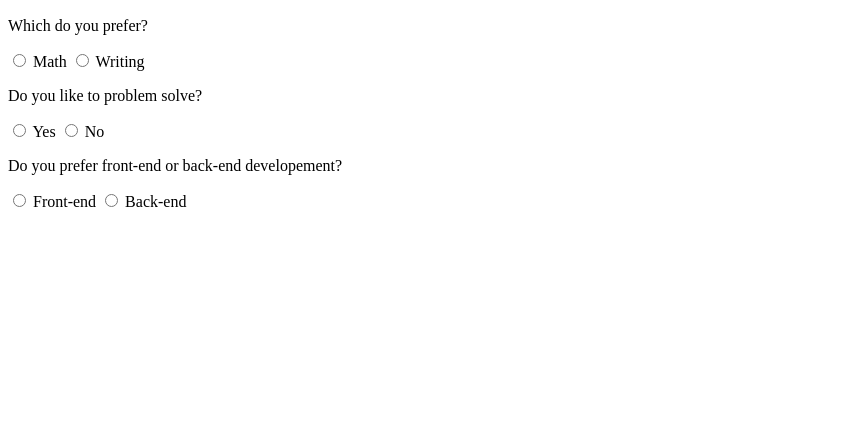
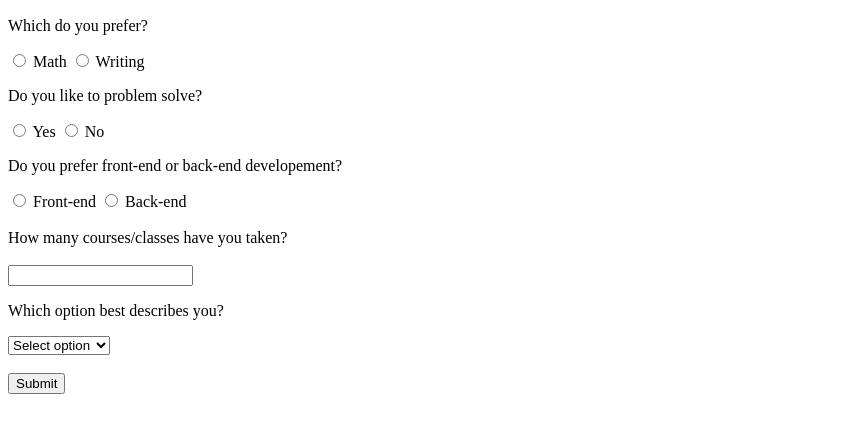
Before and after one commit to DavidDGamble/programming-language-suggester, a plain HTML site: page index.html in a window 1280 px wide. Shown: the part 110-542 px from the top of the page, without its empty margins (0-866 px from the left). Drawn offline with Linux system fonts and the light colour scheme.

Commit message:
Add completed code to html.

```diff
--- a/index.html
+++ b/index.html
@@ -38,9 +38,24 @@
 		<label>
 			<input type="radio" name="q3" value="back">
 			Back-end
-		</label>
+		</label><br><br>
 		<!-- how many previous course/classes have you taken? -->
+		<label for="q4">How many courses/classes have you taken?</label><br><br>
+		<input id="q4" type="text">
 		<!-- choose which option best describes you. -->
+		<p>Which option best describes you?</p>
+		<select id="q5">
+			<option>Select option</option>
+			<option>Creative</option>
+			<option>Logical</option>
+			<option>Thorough</option>
+			<option>Well-rounded</option>
+		</select><br><br>
+
+		<button type="submit">Submit</button>
 	</form>
+	<div class="hidden">
+		<h2 id="suggestion"></h2>
+	</div>
 </body>
 </html>
```
